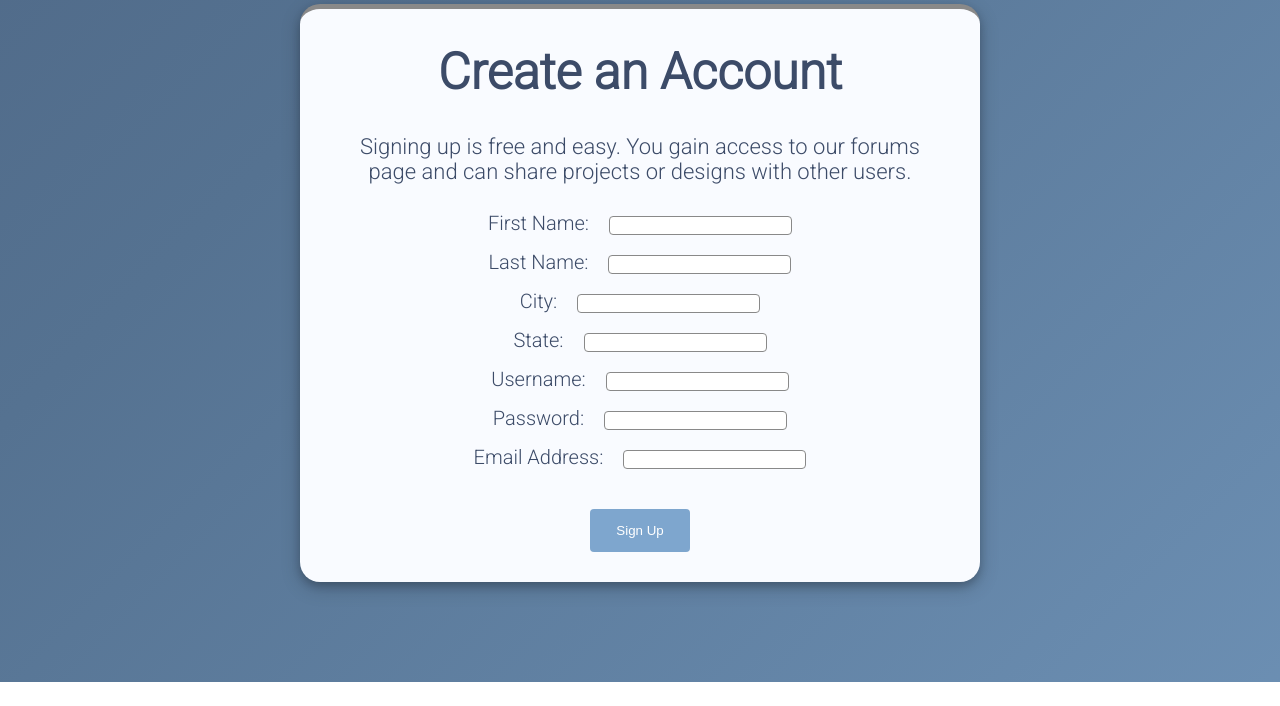
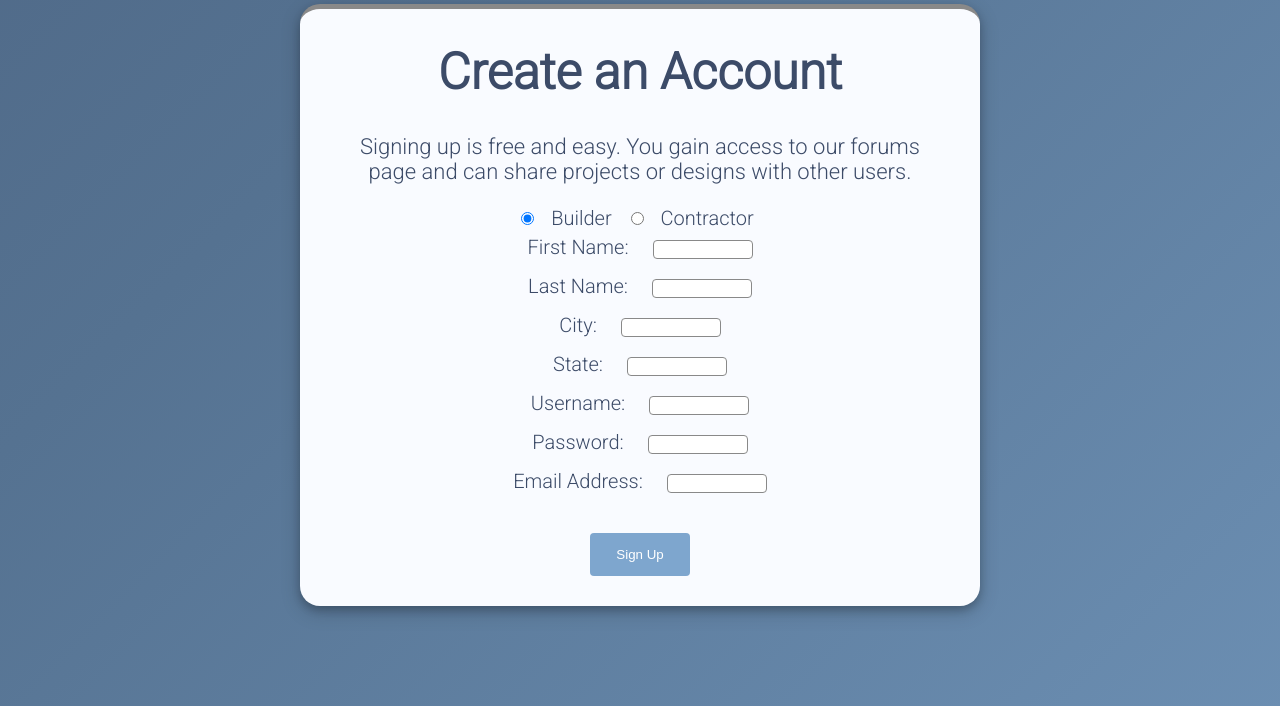
Before and after one commit to AliNoor1/BuildIt, a PHP site: page /register/index.php in a window 1280 px wide. Shown: the part 160-866 px from the top of the page. Before the commit the page ends 842 px from the top, so only its background shows below. Run offline with PHP 8.4, Linux system fonts and the light colour scheme.

Commit message:
started laying ground work for contractor login

```diff
--- a/css/register.css
+++ b/css/register.css
@@ -74,117 +74,24 @@ body {
 	margin: 10px;
 }
 
-#firstname{
+
+.register-input input{
 	margin: 10px;
 	border: 1px solid #898989;
-    border-radius: 4px;
-    box-sizing: border-box;
-	-webkit-transition: 0.5s;
-    transition: 0.5s;
+	width: 100px;
+	border-radius: 4px;
+	/*box-sizing: border-box;*/
+	-webkit-transition:  width .35s ease-in-out;
+	transition:  width .35s ease-in-out;
 }
 
-#firstname:focus{
+.register-input:focus input{
 	border: 1px solid black;
-    border-radius: 4px;
 	box-shadow: 0 4px 8px 0 rgba(0, 0, 0, 0.2), 0 6px 20px 0 rgba(0, 0, 0, 0.19);
+	width: 200px;
 	outline: none;
 }
 
-#lastname{
-	margin: 10px;
-	border: 1px solid #898989;
-    border-radius: 4px;
-    box-sizing: border-box;
-	-webkit-transition: 0.5s;
-    transition: 0.5s;
-}
-
-#lastname:focus{
-	border: 1px solid black;
-    border-radius: 4px;
-	box-shadow: 0 4px 8px 0 rgba(0, 0, 0, 0.2), 0 6px 20px 0 rgba(0, 0, 0, 0.19);
-	outline: none;
-}
-
-#city{
-	margin: 10px;
-	border: 1px solid #898989;
-    border-radius: 4px;
-    box-sizing: border-box;
-	-webkit-transition: 0.5s;
-    transition: 0.5s;
-}
-
-#city:focus{
-	border: 1px solid black;
-    border-radius: 4px;
-	box-shadow: 0 4px 8px 0 rgba(0, 0, 0, 0.2), 0 6px 20px 0 rgba(0, 0, 0, 0.19);
-	outline: none;
-}
-
-#state{
-	margin: 10px;
-	border: 1px solid #898989;
-    border-radius: 4px;
-    box-sizing: border-box;
-	-webkit-transition: 0.5s;
-    transition: 0.5s;
-}
-
-#state:focus{
-	border: 1px solid black;
-    border-radius: 4px;
-	box-shadow: 0 4px 8px 0 rgba(0, 0, 0, 0.2), 0 6px 20px 0 rgba(0, 0, 0, 0.19);
-	outline: none;
-}
-
-#username{
-	margin: 10px;
-	border: 1px solid #898989;
-    border-radius: 4px;
-    box-sizing: border-box;
-	-webkit-transition: 0.5s;
-    transition: 0.5s;
-}
-
-#username:focus{
-	border: 1px solid black;
-    border-radius: 4px;
-	box-shadow: 0 4px 8px 0 rgba(0, 0, 0, 0.2), 0 6px 20px 0 rgba(0, 0, 0, 0.19);
-	outline: none;
-}
-
-#password{
-	margin: 10px;
-	border: 1px solid #898989;
-    border-radius: 4px;
-    box-sizing: border-box;
-	-webkit-transition: 0.5s;
-    transition: 0.5s;
-}
-
-#password:focus{
-	border: 1px solid black;
-    border-radius: 4px;
-	box-shadow: 0 4px 8px 0 rgba(0, 0, 0, 0.2), 0 6px 20px 0 rgba(0, 0, 0, 0.19);
-	outline: none;
-}
-
-#email{
-	margin: 10px;
-	border: 1px solid #898989;
-    border-radius: 4px;
-    box-sizing: border-box;
-	-webkit-transition: 0.5s;
-    transition: 0.5s;
-}
-
-#email:focus{
-	border: 1px solid black;
-    border-radius: 4px;
-	box-shadow: 0 4px 8px 0 rgba(0, 0, 0, 0.2), 0 6px 20px 0 rgba(0, 0, 0, 0.19);
-	outline: none;
-}
 
 #register{
 	width: 100px;
--- a/register/index.php
+++ b/register/index.php
@@ -6,12 +6,24 @@
     <head>
 		<link href="/css/navbar.css" type="text/css" rel="stylesheet">
 		<link href="/css/register.css" type="text/css" rel="stylesheet">
+
 		<link rel="stylesheet" href="https://cdnjs.cloudflare.com/ajax/libs/font-awesome/4.7.0/css/font-awesome.min.css">
+        <script src="https://ajax.googleapis.com/ajax/libs/jquery/3.3.1/jquery.min.js"></script>
+
+        <script>
+            $(document).ready(function(){
+                $(".contractor-only").hide();
+                $('input[type=radio][name=usertype]').change( function(){
+                    $(".contractor-only").toggle();
+                });
+            });
+
+        </script>
 	</head>
 
 <title>Sign Up</title>
 <body>
-
+    <!--NAVBAR-->
     <?php include $_SERVER['DOCUMENT_ROOT'] . "/common/navbar.php";?>
 
 <div class="main">
@@ -30,14 +42,57 @@
 		designs with other users.</p>
 
         <form method="post" action="index.php" name="registerform" class="registerform">
+                <div>
+                    <input type="radio" id="builder"
+                           name="usertype" value="builder" checked="checked">
+                    <label for="builder">Builder</label>
 
-                <label for="firstname">First Name:</label><input type="text" name="firstname" id="firstname" /><br />
-                <label for="lastname">Last Name:</label><input type="text" name="lastname" id="lastname" /><br />
-                <label for="city">City:</label><input type="text" name="city" id="city" /><br />
-                <label for="state">State:</label><input type="text" name="state" id="state" /><br />
-                <label for="username">Username:</label><input type="text" name="username" id="username" /><br />
-                <label for="password">Password:</label><input type="password" name="password" id="password" /><br />
-                <label for="email">Email Address:</label><input type="text" name="email" id="email" /><br />
+                    <input type="radio" id="contractor"
+                           name="usertype" value="contractor">
+                    <label for="contractor">Contractor</label>
+                </div>
+
+                <div class="register-input">
+                    <div class="contractor-only">
+                        <label for="company">Company Name:</label>
+                        <input type="text" name="company"/><br/>
+                    </div>
+
+                    <label for="firstname">First Name:</label>
+                    <input type="text" name="firstname"/><br/>
+
+                    <label for="lastname">Last Name:</label>
+                    <input type="text" name="lastname"/><br/>
+
+                    <div class="contractor-only">
+                        <label for="address1">Address Line 1:</label>
+                        <input type="text" name="address1"/><br/>
+
+                        <label for="address2">Address Line 2:</label>
+                        <input type="text" name="address2"/><br/>
+                    </div>
+
+                    <label for="city">City:</label>
+                    <input type="text" name="city"/><br/>
+
+                    <label for="state">State:</label>
+                    <input type="text" name="state"/><br/>
+
+                    <label for="username">Username:</label>
+                    <input type="text" name="username"/><br/>
+
+                    <label for="password">Password:</label>
+                    <input type="password" name="password"/><br/>
+
+                    <label for="email">Email Address:</label>
+                    <input type="text" name="email"/><br/>
+
+                    <div class="contractor-only">
+                        <label for="phone">Phone:</label>
+                        <input type="text" name="phone"/><br/>
+                    </div>
+                </div>
+
                 <input type="submit" name="register" id="register" value="Sign Up" />
 
         </form>
```
Also changed, not shown: scripts/register_user.php (line endings or trailing spaces).
